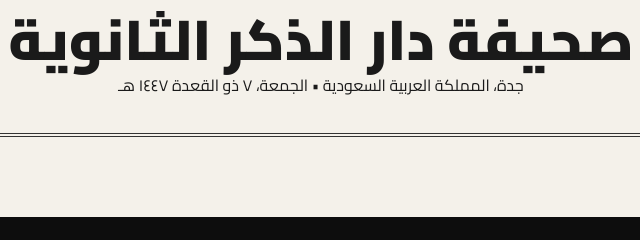
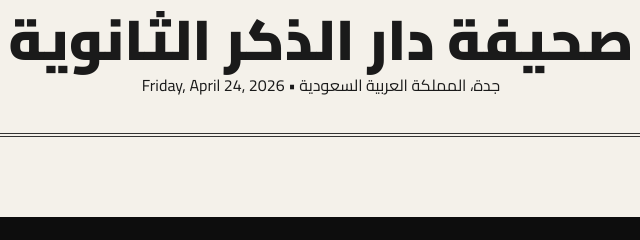
Before and after one commit to wadytherookie/DarAlThikrNewspaper, a plain HTML site: page index.html in a window 1280 px wide. Shown: the part 234-474 px from the top of the page, 319-959 px from the left. Drawn offline with nearby package versions, Linux system fonts and the light colour scheme; no server answers.

Commit message:
Add files via upload

```diff
--- a/index.html
+++ b/index.html
@@ -77,6 +77,9 @@
     document.getElementById('current-date').innerText = new Date().toLocaleDateString('ar-SA', {
         weekday: 'long', day: 'numeric', month: 'long', year: 'numeric'
     });
+    document.getElementById('current-date').innerText = new Date().toLocaleDateString('en-US', {
+        weekday: 'long', day: 'numeric', month: 'long', year: 'numeric'
+    });
 
     let currentImgIndex = 0;
     let modalImages = [];
```
